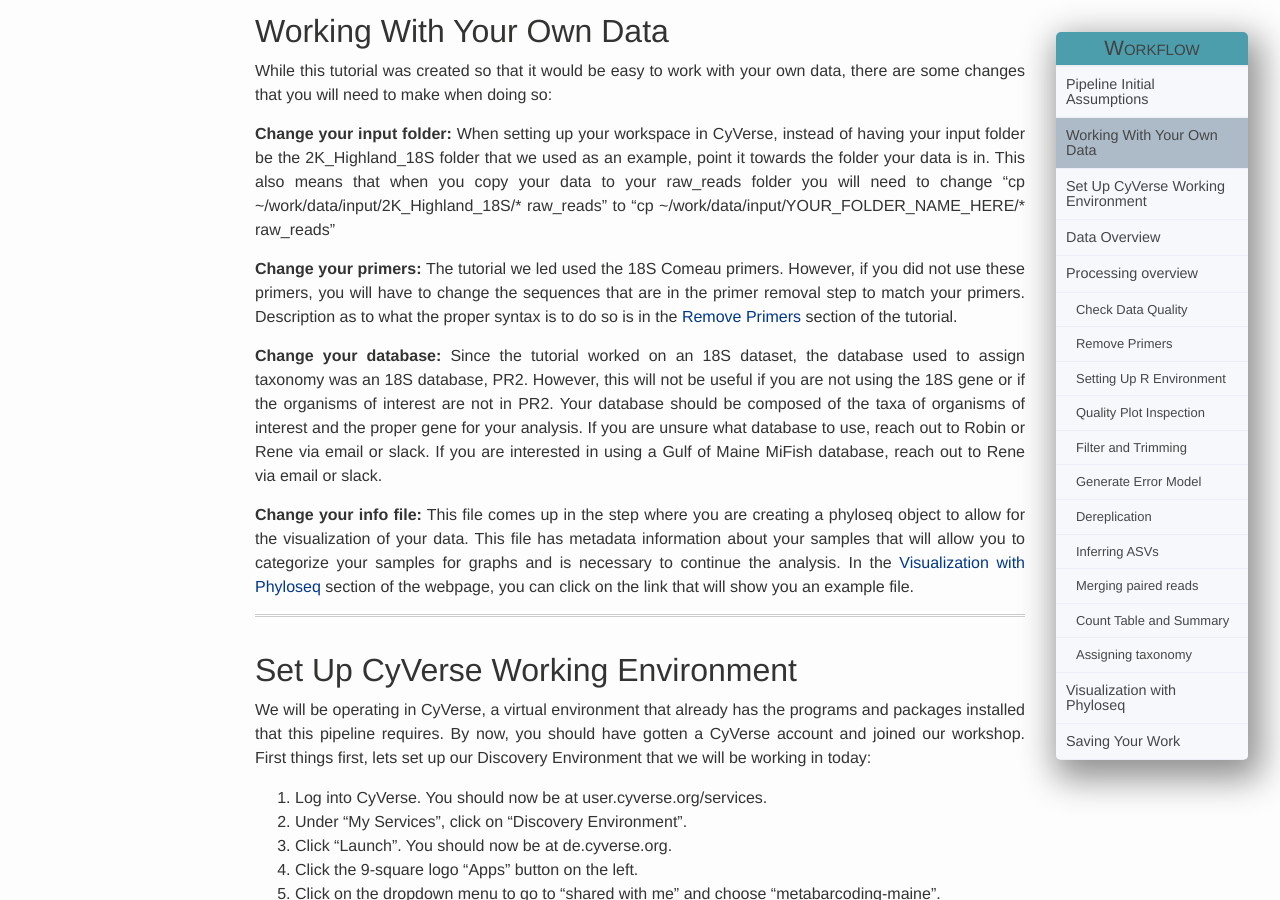
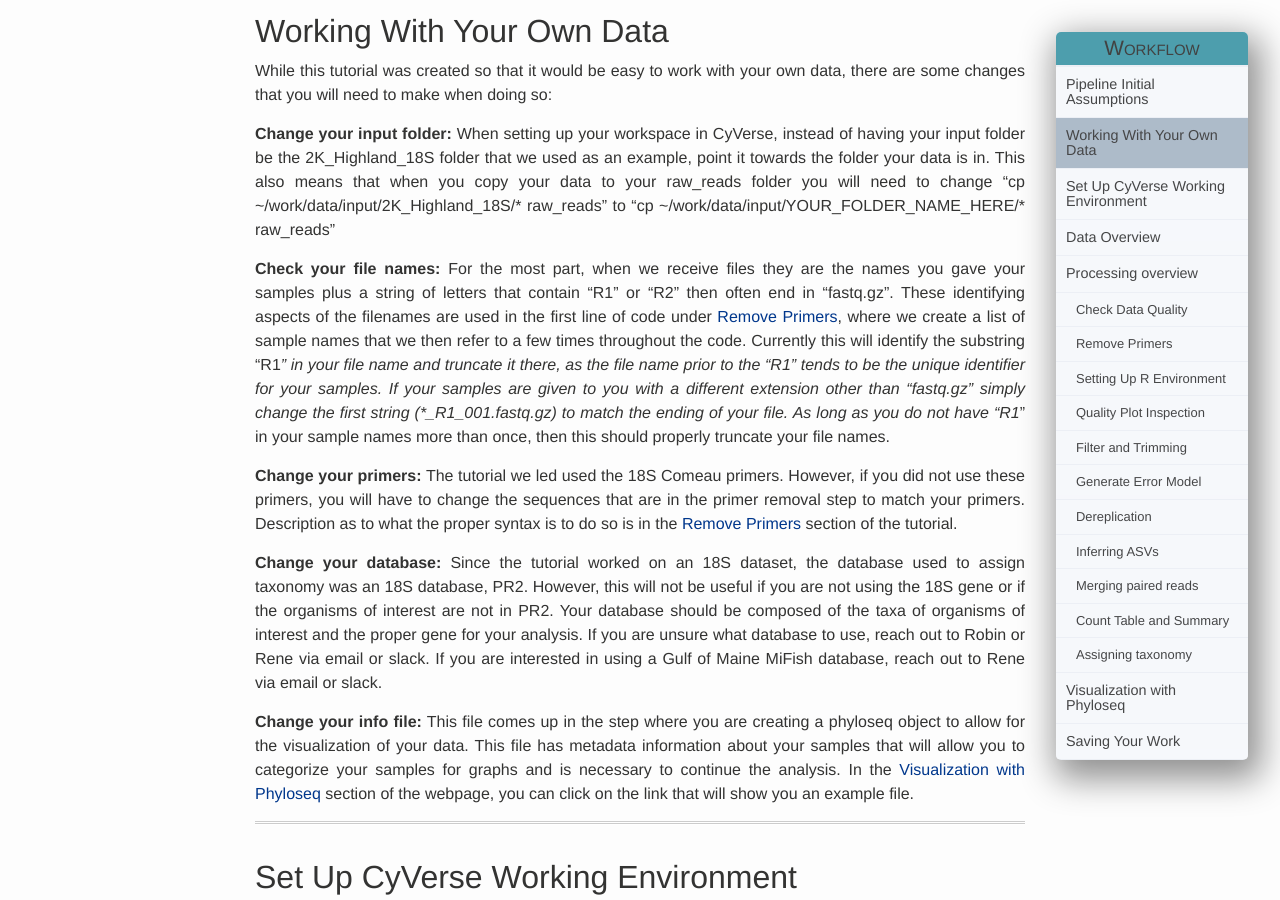
Before and after one commit to Maine-eDNA/Maine-eDNA.github.io, a Jekyll site: the page built from Tutorial/index.md, in a window 1280 px wide and 900 px high, scrolled down 744 px. Built offline with Jekyll 4.4.1, drawn with Linux system fonts in a browser that asks for light colours; some of the changed text lies outside the part shown.

Commit message:
update to awk

````diff
--- a/Tutorial/index.md
+++ b/Tutorial/index.md
@@ -39,6 +39,8 @@ This workflow assumes that your sequencing data meets certain criteria:
 While this tutorial was created so that it would be easy to work with your own data, there are some changes that you will need to make when doing so:
 
 **Change your input folder:** When setting up your workspace in CyVerse, instead of having your input folder be the 2K_Highland_18S folder that we used as an example, point it towards the folder your data is in. This also means that when you copy your data to your raw_reads folder you will need to change "cp ~/work/data/input/2K_Highland_18S/* raw_reads" to "cp ~/work/data/input/YOUR_FOLDER_NAME_HERE/* raw_reads"
+
+**Check your file names:** For the most part, when we receive files they are the names you gave your samples plus a string of letters that contain "R1" or "R2" then often end in "fastq.gz". These identifying aspects of the filenames are used in the first line of code under [Remove Primers](https://maine-edna.github.io//Tutorial/#remove-primers), where we create a list of sample names that we then refer to a few times throughout the code. Currently this will identify the substring "R1_" in your file name and truncate it there, as the file name prior to the "R1" tends to be the unique identifier for your samples. If your samples are given to you with a different extension other than "fastq.gz" simply change the first string (*_R1_001.fastq.gz) to match the ending of your file. As long as you do not have "R1_" in your sample names more than once, then this should properly truncate your file names.
 
 **Change your primers:** The tutorial we led used the 18S Comeau primers. However, if you did not use these primers, you will have to change the sequences that are in the primer removal step to match your primers. Description as to what the proper syntax is to do so is in the [Remove Primers](https://maine-edna.github.io//Tutorial/#remove-primers) section of the tutorial.
 
@@ -174,10 +176,12 @@ Our next step is to remove the primers from our sequences using cutadapt. Cutada
 
 Cutadapt only works on one file at a time. Therefore, when we would like to run this operation on our entire dataset, we wrap it in a loop to do so easily. To do so, we first need to create a file that has all of our base sample names in it:
 
+Note that the below code is updated from when we ran the tutorial. We are now using the function "awk" instead of "cut", as this allows us to identify a few characters in a row and cut the file names according to that substring instead of one character. What this means is that as long as the string "R1_" does not exist anywhere else in your file names, the sample names should be properly truncated.
+
 ```bash
 cd raw_reads
 
-ls *_R1_001.fastq.gz | cut -f1 -d "R" > samples
+ls *_R1_001.fastq.gz | awk -F "R1_" '{print $1}' > samples
 ```
 
 Now that we have the list of files we will loop through, we can run the following code to run cutadapt on all 46 paired files at once.
````
